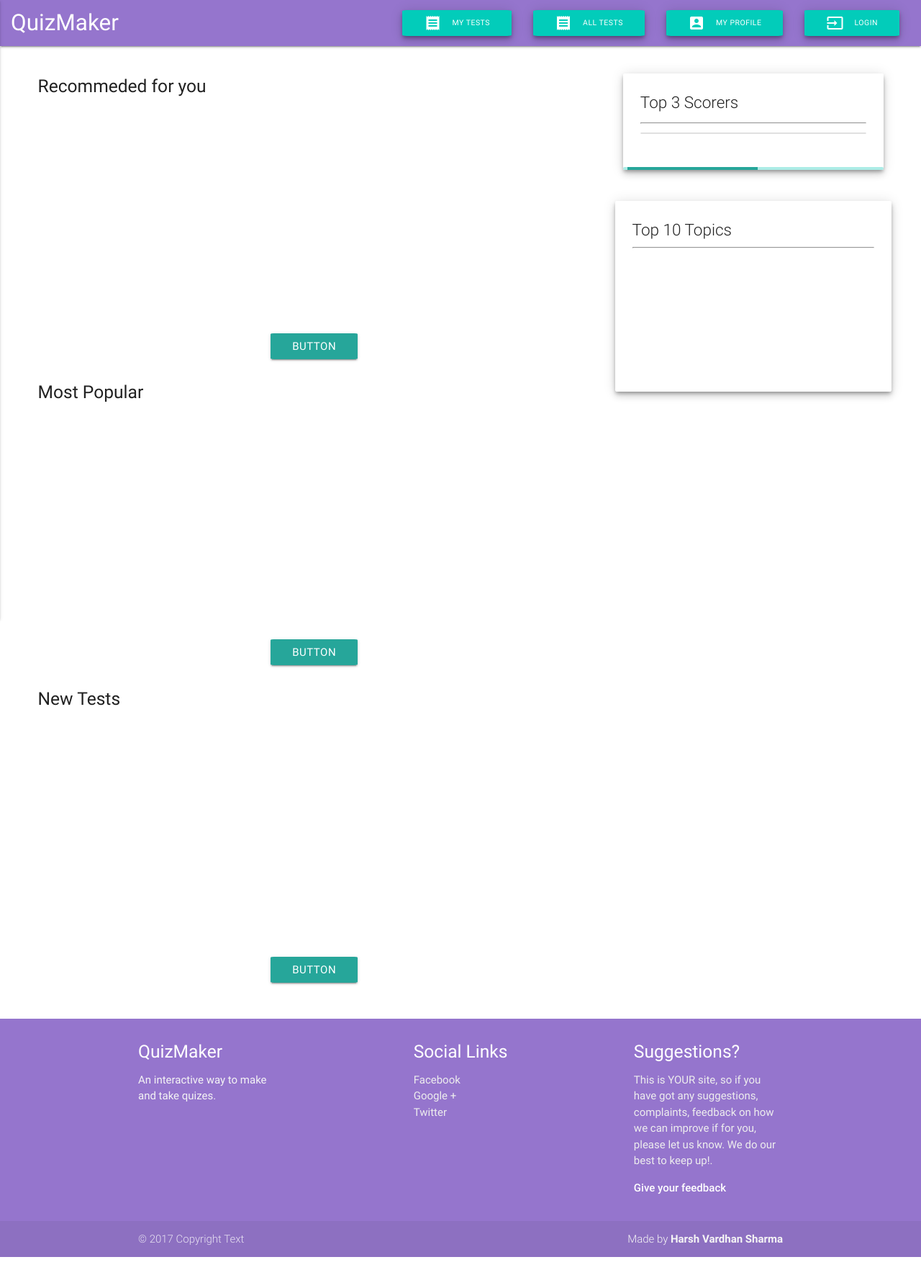
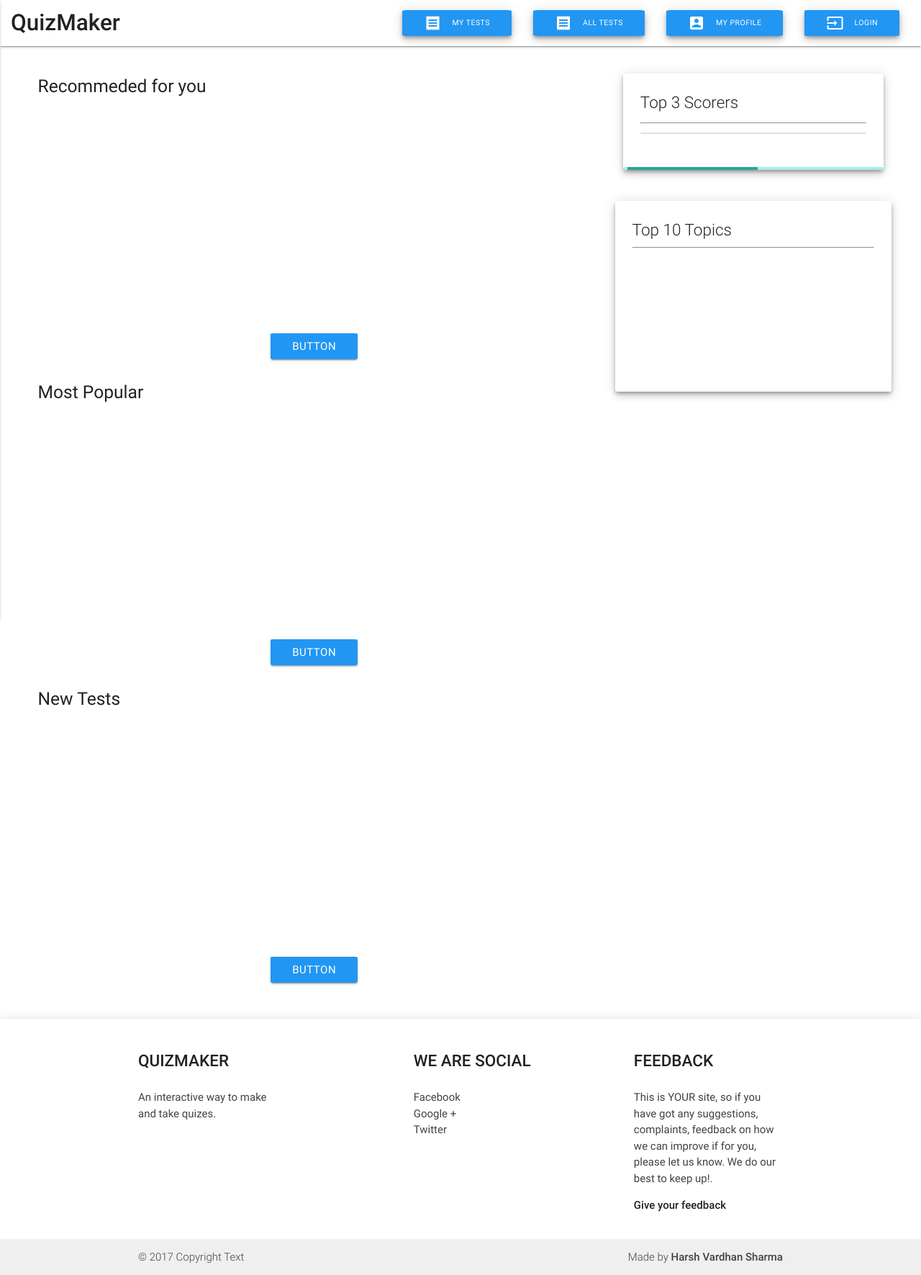
Before and after one commit to hrsvrdhn/quizMaker, a Django app: page /quiz/ in a window 1280 px wide. Shown: the whole page at 72% size. Before the commit the page ends 1746 px from the top, so only its background shows below. Run offline with Django 3.2, Linux system fonts and the light colour scheme; data that the repository does not hold is empty; a map, chart or similar area stays blank; some libraries are stand-ins or nearby versions.

Commit message:
White theme for website

```diff
--- a/quiz/templates/home.html
+++ b/quiz/templates/home.html
@@ -19,7 +19,7 @@
         <div id="recommended" class="carousel" style="height: 300px">
         </div>
         <div class="carousel-fixed-item center">
-            <a class="recommendedBtn btn waves-effect">button</a>
+            <a class="recommendedBtn btn waves-effect blue">button</a>
         </div>
       </div>
     </div>
@@ -33,7 +33,7 @@
         <div id="most_popular" class="carousel" style="height: 300px">
         </div>
         <div class="carousel-fixed-item center">
-          <a class="most_popularBtn btn waves-effect">button</a>
+          <a class="most_popularBtn btn waves-effect blue">button</a>
         </div>
       </div>
     </div>
@@ -50,7 +50,7 @@
         <div id="new_test" class="carousel" style="height: 300px">
         </div>
         <div class="carousel-fixed-item center">
-            <a class="new_testBtn btn waves-effect">button</a>
+            <a class="new_testBtn btn waves-effect blue">button</a>
         </div>
       </div>
     </div>
--- a/quiz/templates/modals/scoreModal.html
+++ b/quiz/templates/modals/scoreModal.html
@@ -2,14 +2,14 @@
     <div class="modal-content" style="padding:0%">
         <nav class="website-theme">
             <div class="nav-wrapper">
-                <div class="col s8 m5 l4 left">
+                <div class="col s8 m5 l4 left grey-text text-darken-4" style="margin-left:2%">
                     <ul>
-                    <li style="font-size:1.5rem">Your Score: {{ score }}</li>
+                    <li style="font-size:1.3rem">Your Score: {{ score }}</li>
                     </ul>
                 </div>
                 <div class="col s4 m7 l7">
                     <ul class="right">
-                        <li><a href="#!"><i class="modal-action modal-close material-icons">clear</i></a></li>
+                        <li><a href="#!"><i class="modal-action modal-close material-icons red-text text-accent-4">clear</i></a></li>
                     </ul>
                 </div>
             </div>
--- a/quiz/templates/mytest.html
+++ b/quiz/templates/mytest.html
@@ -21,7 +21,7 @@
   <div class="row">
     {% for test in tests %}
       <div class="col s12 m6 l4">
-        <div class="card testcard z-depth-5">
+        <div class="card testcard z-depth-3">
           <div class="card-content">
             <span class="card-title">
               <style>
@@ -61,8 +61,8 @@
   $(document).ready(function() {
     $('.modal').modal();
     $(".testcard").hover(function() {
+      $(this).toggleClass('z-depth-3');
       $(this).toggleClass('z-depth-5');
-      $(this).toggleClass('z-depth-3');
     });
     $('.ajax-test-form').submit(function(event) {
       event.preventDefault();
--- a/quiz/templates/testDetail.html
+++ b/quiz/templates/testDetail.html
@@ -45,7 +45,7 @@
                         <iframe src="https://www.facebook.com/plugins/like.php?href=http://qzmaker.herokuapp.com/{{ share_like_url | urlencode }}&width=154&layout=button_count&action=like&size=large&show_faces=true&share=true&height=46&appId=323599101479324" width="154" height="33" style="border:none;overflow:hidden" scrolling="no" frameborder="0" allowTransparency="true"></iframe>
                     </div>
                     <div class="col s2 right">
-                        <a href="{% url 'quiz:takeQuiz' pk=test.pk %}" class="btn right"{% if not user_teststat and not test.is_active %}disabled{% endif %}>
+                        <a href="{% url 'quiz:takeQuiz' pk=test.pk %}" class="btn blue right"{% if not user_teststat and not test.is_active %}disabled{% endif %}>
                         {% if user_teststat %}
                         {% if user_teststat.has_completed %}
                             Result
--- a/quizmaker/templates/account/base.html
+++ b/quizmaker/templates/account/base.html
@@ -27,17 +27,20 @@
         flex: 1 0 auto;
       }
       .navbarbutton {
-        background-color: #02ccba;
+        background-color: #1b61f7;
         font-size: 0.7rem;
       }
       .website-theme {
-        background-color: #9575cd;
+        background-color: #FFF;
       }
       .btn {
         border-radius: 4%;
       }
       .btn-floating {
         border-radius: 50%;
+      }
+      .footer-head {
+        font-size: 1.5rem;
       }
     </style>
     {% block styles %}
@@ -47,25 +50,25 @@
     <header>
     <nav class="website-theme">
       <div class="nav-wrapper" style="margin-left:1rem;margin-right:1rem">
-        <a href="/" class="brand-logo">QuizMaker</a>
-        <a href="#" data-activates="mobile-demo" class="button-collapse"><i class="material-icons">menu</i></a>
+        <a href="/" class="brand-logo grey-text text-darken-4"><strong>QuizMaker</strong></a>
+        <a href="#" data-activates="mobile-demo" class="button-collapse"><i class="material-icons grey-text text-darken-4">menu</i></a>
         <ul class="right hide-on-med-and-down">
-          <li><a class="waves-effect waves-light btn z-depth-3 navbarbutton" href="{% url 'quiz:mytest' %}">My Tests<i class="material-icons left">receipt</i></a></li>
-          <li><a class="waves-effect waves-light btn z-depth-3 navbarbutton" href="{% url 'quiz:alltest' %}">All Tests<i class="material-icons left">receipt</i></a></li>
-          <li><a class="waves-effect waves-light btn z-depth-3 navbarbutton" href="{% url 'user:myprofile' %}">My Profile <i class="material-icons left">account_box</i></a></li>
+          <li><a class="waves-effect waves-light btn z-depth-3 navbarbutton blue" href="{% url 'quiz:mytest' %}">My Tests<i class="material-icons left">receipt</i></a></li>
+          <li><a class="waves-effect waves-light btn z-depth-3 navbarbutton blue" href="{% url 'quiz:alltest' %}">All Tests<i class="material-icons left">receipt</i></a></li>
+          <li><a class="waves-effect waves-light btn z-depth-3 navbarbutton blue" href="{% url 'user:myprofile' %}">My Profile <i class="material-icons left">account_box</i></a></li>
           <li>
             {% if request.user.is_authenticated %}
             <form method="post" action="{% url 'account_logout' %}">
               {% csrf_token %}
-              <a class="waves-effect waves-light btn z-depth-3 navbarbutton" href="#" onclick="this.parentNode.submit(); return false;">Logout<i class="material-icons left">input</i></a>
+              <a class="waves-effect waves-light btn z-depth-3 navbarbutton blue" href="#" onclick="this.parentNode.submit(); return false;">Logout<i class="material-icons left">input</i></a>
             </form>
             {% else %}
-            <a class="waves-effect waves-light btn z-depth-3 navbarbutton" href="{% url 'account_login' %}">Login<i class="material-icons left">input</i></a>
+            <a class="waves-effect waves-light btn z-depth-3 navbarbutton blue" href="{% url 'account_login' %}">Login<i class="material-icons left">input</i></a>
             {% endif %}
           </li>
         </ul>
         <ul class="side-nav center" id="mobile-demo">
-          <li><div class="user-view" style="background-color:#9575cd">
+          <li><div class="user-view">
               <a href="{% url 'user:myprofile' %}">
                 {% if user_context.profile_pic %}
                 <img class="circle" style="margin:auto" src="{{ user_context.profile_pic }}">
@@ -73,7 +76,7 @@
                 <i class="medium material-icons">account_circle</i>
                 {% endif %}
               </a>
-              <a href="#!name"><span class="name white-text"><h5>Hello,{{ user_context.name|default:"Anonymous" }}</h5></span></a>
+              <a href="#!name"><span class="name grey-text text-darken-4"><h5>Hello,{{ user_context.name|default:"Anonymous" }}</h5></span></a>
           </div></li>
           <li><div class="divider"></div></li>
           <li><a href="{% url 'quiz:mytest' %}">My Tests</a></li><hr/>
@@ -97,37 +100,37 @@
     {% block content %}
     {% endblock content %}
   </main>
-  <footer class="page-footer website-theme">
+  <footer class="page-footer website-theme z-depth-4">
   <div class="container">
     <div class="row">
       <div class="col l3 s6 hide-on-med-and-down">
-        <h5 class="white-text">QuizMaker</h5>
-        <p class="grey-text text-lighten-4">An interactive way to make and take quizes.</p>
+        <p class="grey-text text-darken-4 footer-head"><strong>QUIZMAKER</strong></p>
+        <p class="grey-text text-darken-3">An interactive way to make and take quizes.</p>
       </div>
       <div class="col l3 offset-l2 s6">
-        <h5 class="white-text">Social Links</h5>
+        <p class="grey-text text-darken-4 footer-head"><strong>WE ARE SOCIAL</strong></p>
         <ul>
-          <li><a class="grey-text text-lighten-3" href="#!">Facebook</a></li>
-          <li><a class="grey-text text-lighten-3" href="#!">Google +</a></li>
-          <li><a class="grey-text text-lighten-3" href="#!">Twitter</a></li>
+          <li><a class="grey-text text-darken-3" href="#!">Facebook</a></li>
+          <li><a class="grey-text text-darken-3" href="#!">Google +</a></li>
+          <li><a class="grey-text text-darken-3" href="#!">Twitter</a></li>
         </ul>
       </div>
       <div class="col l3 offset-l1 s6">
         {% include "modals/websiteFeedbackModal.html" %}
-        <h5 class="white-text">Suggestions?</h5>
-        <p class="grey-text text-lighten-3">
+        <p class="grey-text text-darken-4 footer-head"><strong>FEEDBACK</strong></p>
+        <p class="grey-text text-darken-3">
           This is YOUR site, so if you have got any suggestions, complaints, feedback on how we can improve if for you, please let us know. We do our best to keep up!.<br>
         </p>
         <p>
-          <a class="white-text" href="#" onclick="$('#websiteFeedbackModal').modal('open');"><strong>Give your feedback</strong></a>
+          <a class="grey-text text-darken-4" href="#" onclick="$('#websiteFeedbackModal').modal('open');"><strong>Give your feedback</strong></a>
         </p>
       </div>
     </div>
   </div>
   <div class="footer-copyright">
     <div class="container">
-    © 2017 Copyright Text
-    <a class="grey-text text-lighten-4 right" href="#!">Made by <b>Harsh Vardhan Sharma</b></a>
+    <span class="grey-text text-darken-3">© 2017 Copyright Text</span>
+    <a class="grey-text text-darken-3 right" href="#!">Made by <strong>Harsh Vardhan Sharma</strong></a>
     </div>
   </div>
 </footer>
```
Also changed, not shown: quiz/templates/manageTest.html (+9 -4 lines), quiz/templates/modals/addQuestionModal.html (+23 -7 lines), quiz/templates/modals/addTestModal.html (+24 -8 lines), quiz/templates/modals/feedbackModal.html (+5 -5 lines), quiz/templates/quizDashboard.html (+10 -10 lines).
